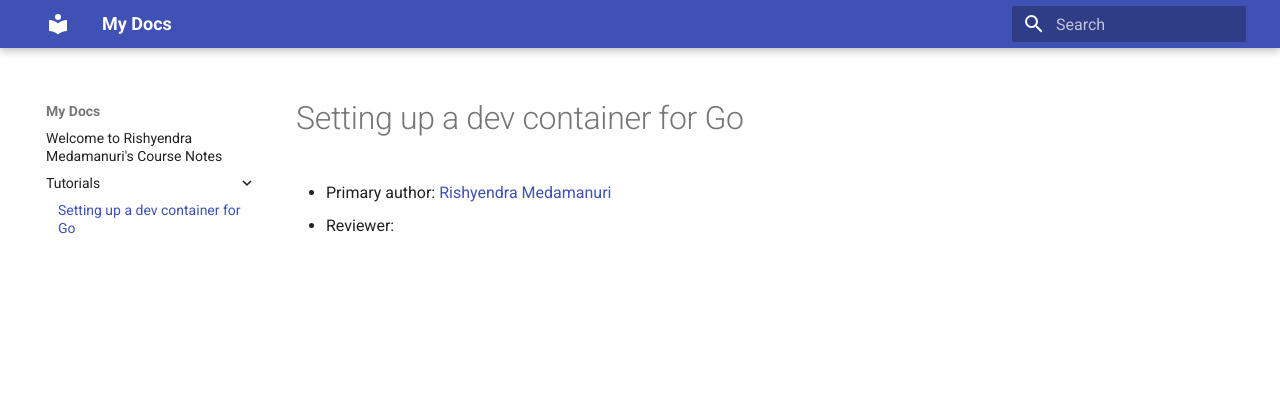
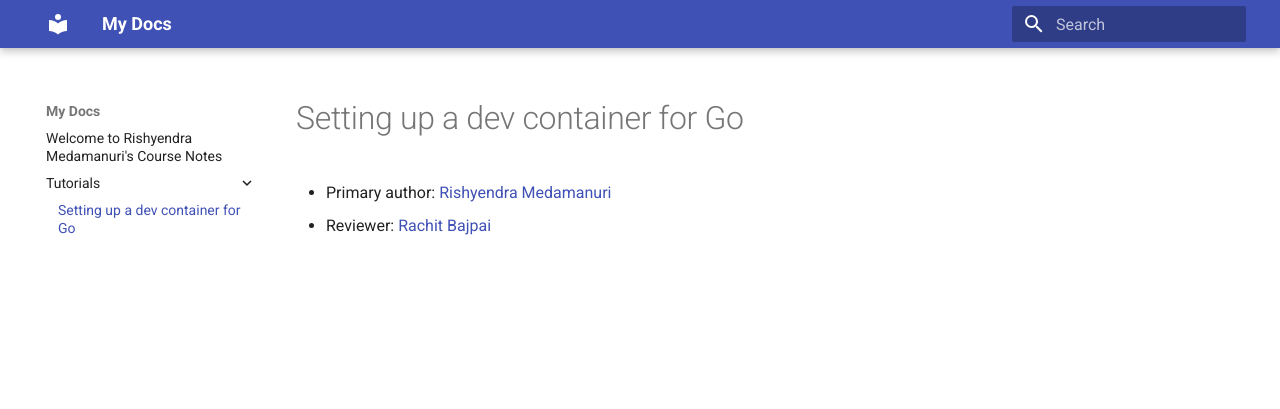
Before and after one commit to rishyendra333/comp423-course-notes, an MkDocs documentation site: the page built from docs/tutorials/go-setup.md, in a window 1280 px wide. Shown: the top 409 px of the page. Built offline with MkDocs 1.6.1 and Material for MkDocs 9.7.7, drawn with Linux system fonts in a browser that asks for light colours.

Commit message:
Reviewed go-setup

```diff
--- a/docs/tutorials/go-setup.md
+++ b/docs/tutorials/go-setup.md
@@ -1,4 +1,4 @@
 # Setting up a dev container for Go
 
 * Primary author: [Rishyendra Medamanuri](https://github.com/rishyendra333)
-* Reviewer: [<Partner name>](https://github.com/rbajpai-unc)
+* Reviewer: [Rachit Bajpai](https://github.com/rbajpai-unc)
```
